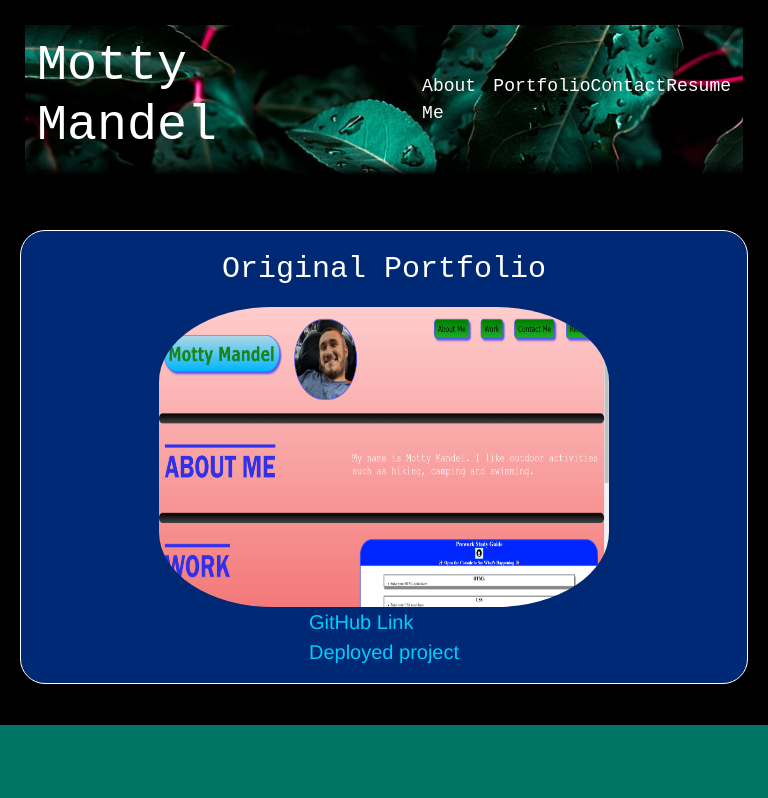
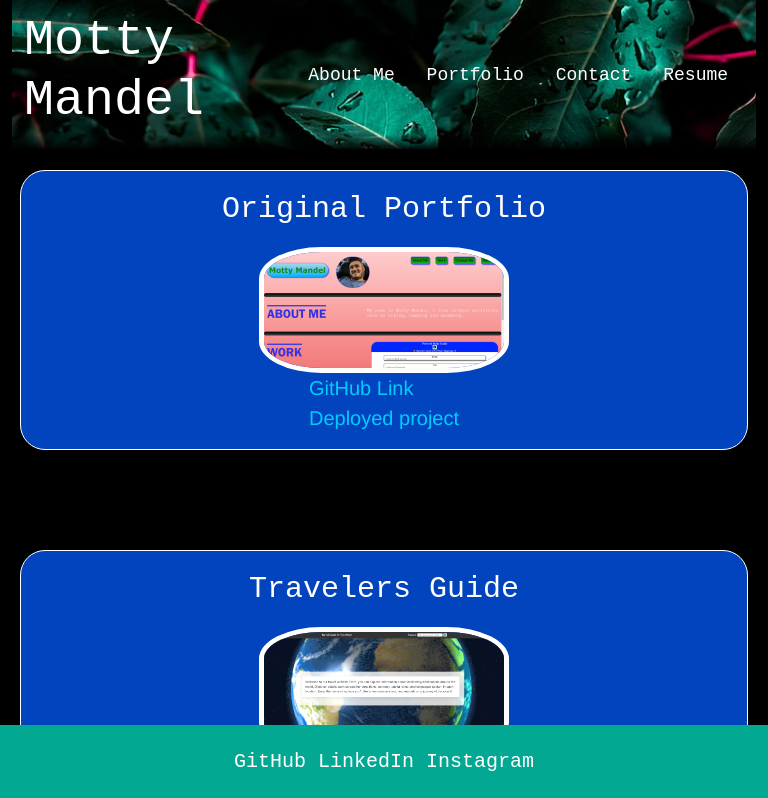
Before and after one commit to motty-mandel/hobby-projects-13, a React (Vite) app: page /portfolio in a window 768 px wide. Shown: the top 798 px of the page. Built offline with nearby package versions, Linux system fonts and the light colour scheme.

Commit message:
touched up some stuff and added media queries

```diff
--- a/index.html
+++ b/index.html
@@ -4,7 +4,7 @@
     <meta charset="UTF-8">
     <meta name="viewport" content="width=device-width, initial-scale=1.0">
     <title>REACT Portfolio</title>
-    <link rel="stylesheet" href="./src/index.css">
+    <link rel="stylesheet" href="/src/index.css">
 </head>
 <body style="background-color: rgb(0, 0, 0);">
     <div id="root"></div>
--- a/src/components/Footer.jsx
+++ b/src/components/Footer.jsx
@@ -8,7 +8,9 @@ export default function Footer() {
             <div className="row">
                 <div className="col-12 custom-footer">
                     <h4 className='footer-title'>
-                        GitHub link
+                        GitHub
+                        LinkedIn
+                        Instagram
                     </h4>
                 </div>
             </div>
--- a/src/index.css
+++ b/src/index.css
@@ -2,6 +2,17 @@
   margin: 0;
   padding: 0;
   box-sizing: border-box;
+}
+
+body {
+  position: relative;
+  min-height: 100%;
+  padding-bottom: 6.74rem;
+}
+
+.container-fluid .row {
+  padding: 0;
+  margin: 0;
 }
 
 .custom-header {
@@ -39,29 +50,86 @@
 }
 
 .footer {
-    background-color: rgb(0, 117, 101);
+  background-color: rgb(2, 168, 146);
   color: white;
   text-align: center;
   position: fixed;
   bottom: 0;
   width: 100%;
-    height: 75px;
+  height: 100px;
 }
+
+.footer-title {
+  font-size: 25px;
+  font-family: 'Courier New', monospace;
+  justify-content: space-between;
+}
+
 
 @media (max-width: 600px) {
   body {
     font-size: 14px;
   }
+
+  .header-title {
+    font-size: 30px;
   }
 
-  /* Media query for screens with a minimum width of 601 pixels and a maximum of 900 pixels */
+  .navLinks {
+    width: 100%;
+    flex-direction: column;
+  }
+
+  .img-con img {
+    width: 100px;
+    height: auto;
+  }
+
+  .project-item img {
+    max-width: 100px;
+  }
+}
+
+
 @media (min-width: 601px) and (max-width: 900px) {
   body {
     font-size: 18px;
   }
+
+  .bio-text span {
+    font-size: 18px;
+    color: aqua;
   }
 
-  /* Media query for screens with a minimum width of 901 pixels */
+  .footer {
+    height: 75px;
+  }
+
+  .footer-title {
+    font-size: 20px;
+  }
+
+  .navLinks {
+    width: 100%;
+    margin: auto;
+  }
+
+  .img-con img {
+    width: 200px;
+    height: auto;
+  }
+
+  .project-item img {
+    max-width: 250px;
+    border: 5px solid white;
+  }
+
+  .project-item h3 {
+    font-size: 10%;
+  }
+}
+
+
 @media (min-width: 901px) {
   body {
     font-size: 20px;
--- a/src/pages/AboutMe.jsx
+++ b/src/pages/AboutMe.jsx
@@ -1,5 +1,6 @@
 import 'bootstrap/dist/css/bootstrap.min.css';
 import './aboutMe.css';
+import '../index.css';
 import myPhoto from '../images/coolCar.jpg'
 
 export default function AboutMe() {
--- a/src/pages/Contact.jsx
+++ b/src/pages/Contact.jsx
@@ -1,6 +1,7 @@
 import { useState } from 'react';
 import 'bootstrap/dist/css/bootstrap.min.css';
 import './contact.css';
+import '../index.css';
 
 
 export default function Contact() {
--- a/src/pages/HomePage.jsx
+++ /dev/null
@@ -1,5 +0,0 @@
-export default function HomePage() {
-    return (
-        <h1>Home</h1>
-    );
-}
--- a/src/pages/Portfolio.jsx
+++ b/src/pages/Portfolio.jsx
@@ -1,5 +1,6 @@
 import 'bootstrap/dist/css/bootstrap.min.css';
 import './portfolio.css';
+import '../index.css';
 import ogPortfolio from '../images/og-portfolio.png';
 import travelersGuide from '../images/travelers-guide.png';
 import studyGuide from '../images/study-guide.png';
@@ -14,30 +15,35 @@ export default function Portfolio() {
       name: "Original Portfolio",
       image: ogPortfolio,
       githubLink: "https://github.com/motty-mandel/hobby-projects-1",
+      deployed: "https://motty-mandel.github.io/hobby-projects-1/"
     },
     {
       id: 2,
       name: "Travelers Guide",
       image: travelersGuide,
       githubLink: "https://github.com/motty-mandel/travelers-guide",
+      deployed: "https://motty-mandel.github.io/Travelers-guide/",
     },
     {
       id: 3,
       name: "Study Guide",
       image: studyGuide,
       githubLink: "https://github.com/motty-mandel/pre-work-repo",
+      deployed: "https://motty-mandel.github.io/pre-work-repo/",
     },
     {
       id: 4,
       name: "Tech Quiz",
       image: techQuiz,
       githubLink: "https://github.com/motty-mandel/hobby-projects-3",
+      deployed: "https://motty-mandel.github.io/hobby-projects-3/",
     },
     {
       id: 5,
       name: "Weather App",
       image: weatherApp,
       githubLink: "https://github.com/motty-mandel/hobby-projects-5",
+      deployed: "https://motty-mandel.github.io/hobby-projects-5/",
     },
   ];
 
@@ -52,7 +58,7 @@ export default function Portfolio() {
               GitHub Link
             </a>
             <br />
-            <a href="#" target="_blank" rel="noopener noreferrer">
+            <a href={project.deployed} target="_blank" rel="noopener noreferrer">
               Deployed project
             </a>
           </p>
--- a/src/pages/Resume.jsx
+++ b/src/pages/Resume.jsx
@@ -1,5 +1,6 @@
 import 'bootstrap/dist/css/bootstrap.min.css';
 import './resume.css';
+import '../index.css';
 
 const sections = [
     {
--- a/src/pages/portfolio.css
+++ b/src/pages/portfolio.css
@@ -3,6 +3,7 @@
     padding: 0;
     box-sizing: border-box;
     color: white;
+
 }
 
 .project-item {
@@ -14,7 +15,7 @@
     margin-bottom: 100px;
     border: 1px solid white;
     border-radius: 25px;
-    background-color: rgb(0, 41, 117);
+    background-color: rgb(2, 68, 189);
 }
 
 .project-item h3 {
@@ -26,8 +27,9 @@
 
 .project-item img {
     width: 450px;
-    height: 300px;
+    height: auto;
     border-radius: 25%;
+
 }
 
 .project-item a {
--- a/src/pages/resume.css
+++ b/src/pages/resume.css
@@ -3,10 +3,8 @@
 }
 
 .row {
-    margin-bottom: 30px;
     display: flex;
     align-items: center;
-    height: 25vh;
     padding: 25px;
 }
 
```
Lines whose indentation alone changed are shown as unchanged.
